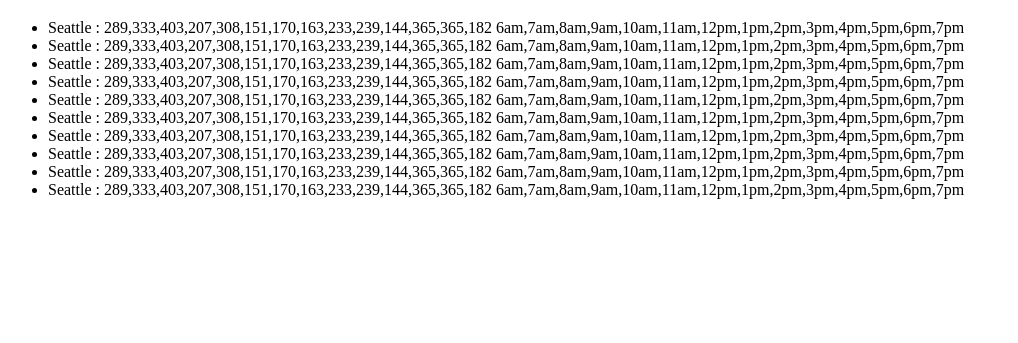
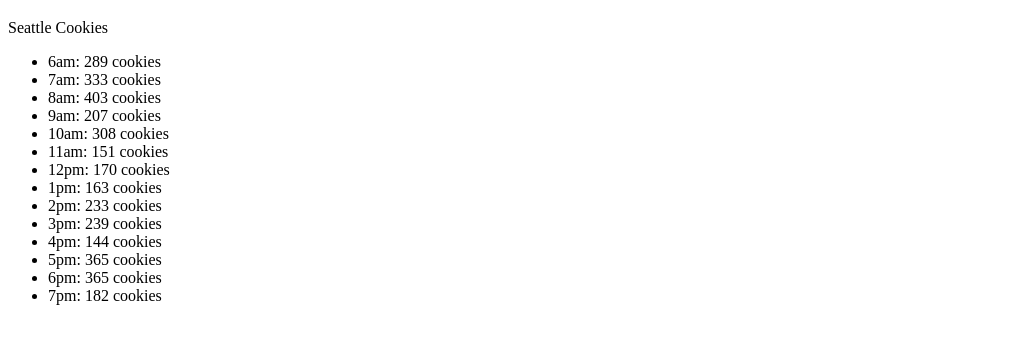
Before and after one commit to Chris-Bortel/cookie-stand, a plain HTML site: page sales.html in a window 1280 px wide. Shown: the part 61-404 px from the top of the page, without its empty margins (0-1018 px from the left). Drawn offline with Linux system fonts and the light colour scheme.

Commit message:
got the list looking like a list

```diff
--- a/app.js
+++ b/app.js
@@ -14,6 +14,7 @@
   randCustomers: [],
   cookiesPerHour: [], //creating an empty array. called an array literal
   //picture: put in a picture. assign a striing url
+  storeHoursOpen: [ '6am','7am','8am','9am','10am','11am','12pm','1pm','2pm','3pm','4pm','5pm','6pm','7pm',],
 };
 //=========================================================
 // 2. this is a method of seattle so 'this' refers to seattle
@@ -30,7 +31,7 @@
 //TODO: I want to run through the array of hours and return number of cookies
 
 seattle.totalSales = function () {
-  for (var i = 0; i < storeHoursOpen.length; i++) {
+  for (var i = 0; i < this.storeHoursOpen.length; i++) {
     var customersPerHour = this.randCustomers();
     var cookiesPerHour = this.avgCookieSale * customersPerHour;
     this.cookiesPerHour.push(Math.floor(cookiesPerHour));
@@ -41,29 +42,14 @@
 
 // //assign var to output of old function
 // //In order to get cookies for one hour --- customers * avgCookies
-var storeHoursOpen = [ //TODO: change array into the for loop
-  "6am",
-  "7am",
-  "8am",
-  "9am",
-  "10am",
-  "11am",
-  "12pm",
-  "1pm",
-  "2pm",
-  "3pm",
-  "4pm",
-  "5pm",
-  "6pm",
-  "7pm",
-];
+
 
 //=========================================================
 //Method to Render
-var ulTarget = document.getElementById('list');
+// var ulTarget = document.getElementById('list');
 
-// step 2 is get content
-var newText = 'Welcome to dom manipulation';
+// // step 2 is get content
+// var newText = 'Welcome to dom manipulation';
 
 //step 3 add content to target
 // ulTarget.textContent = newText;
@@ -88,27 +74,32 @@
   //1. find target
   var targetUlEl = document.getElementById('cookiePH');
   //2. create content
-  //  a. li
-  for(var i=0 ; i < 10; i++){
-
-
-  var newLiEl = document.createElement('li');
-  //  b. cookiePH
-  var seattleText = 'Seattle : ' + this.cookiesPerHour + ' ' + storeHoursOpen;
-  newLiEl.textContent = seattleText;
-  console.log(newLiEl);
-  //3. append to target
-  targetUlEl.appendChild(newLiEl)
+  for(var i=0 ; i < this.storeHoursOpen.length; i++){
+    var newLiEl = document.createElement('li');
+    var renderedItems =this.storeHoursOpen[i] + ': ' + this.cookiesPerHour[i] + ' cookies';// recreating and reassigning var render
+    newLiEl.textContent = renderedItems;// we are assigning the text content of our newLiEl to be the string renderedItems
+    console.log(newLiEl);
+    //3. append to target
+    targetUlEl.appendChild(newLiEl)
   }
 }
 seattle.totalSales();
 seattle.renderToPage();
 
+/*
+//for(var i= 0; storeHoursOpen.length; i++){
+  this.storHoursOpen + cookiesPerHour
+}
+
+*/
 
 
+//figure out where i < 10 should actually go to
 
+//figure out seattleText 6am : cookies
+// in order to put the time of day with the number of cookies sold, I need to put them into a row of some sort.
+// In the icecream exmple, they are rendering the entire object to the dom. How the hell do I get them to render next to eachother----------------GOING TO WANT A FOR LOOP
+//------The forloop will take and hour and concatinate it together with the cookies sold
+// I want to create a list element for each of the pairs
 
-
-
-//figure out where i < 10
-//figure out seattleText 6am : cookies
+//each time we loop through the seattle.renderToPage method, we are grabbing the hour and the total cookies for that hour, concatinating them and the creating a list item.
--- a/sales.html
+++ b/sales.html
@@ -8,6 +8,7 @@
 </head>
 <body>
   <h1 id="pageTitle"> suupp </h1>
+  <p>Seattle Cookies</p>
   <ul id="cookiePH">
     <!-- <li>6AM</li>
     <li>7AM</li>
```
